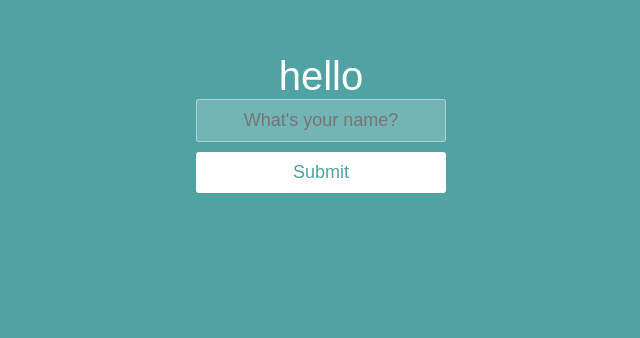
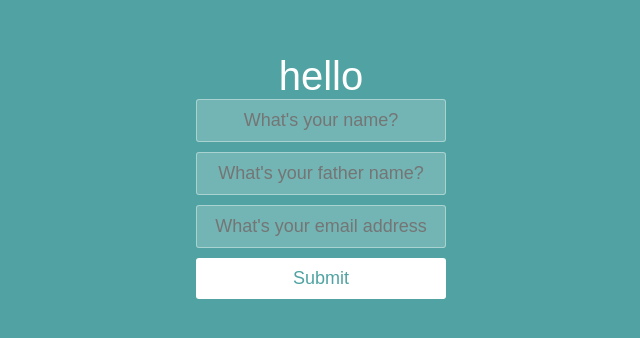
Before and after one commit to AKIDLLkidikifle/react-JSX, a React (Create React App) app: page / in a window 1280 px wide. Shown: the part 154-492 px from the top of the page, without its empty margins (319-959 px from the left). Built offline with nearby package versions, Linux system fonts and the light colour scheme; a web font is replaced by a local one.

Commit message:
changing complex state

```diff
--- a/src/components/App.jsx
+++ b/src/components/App.jsx
@@ -2,36 +2,55 @@ import React, {useState} from "react";
 
 function App() {
 
-   const[color, setcolor] = useState(false);
-
-   const [text, settext] = useState("");
-   const [heading, setheading] = useState("");
-
-   function handleClick(){
-    setcolor(true);
-   }
-
-   function handleMouseOut(){
-    setcolor(false);
-   }
+   const [contact, setcontact] = useState({
+       firstname: "",
+       lastname: "",
+       email:""
+   });
 
    function handleOnchange(event){
-     settext(event.target.value);
+            const {value, name} = event.target;
+
+            setcontact(prevvalue=>{
+                  if(name==="fname"){
+                       return(
+                        {
+                          firstname:value,
+                          lastname:prevvalue.lastname,
+                          email:prevvalue.email
+                        }
+                       )
+                  }
+                  else if(name==="lname"){
+                       return(
+                        {
+                          firstname:prevvalue.firstname,
+                          lastname:value,
+                          email:prevvalue.email
+                        }
+                       )
+                  }
+                  else{
+                        return(
+                          {
+                            firstname:prevvalue.firstname,
+                            lastname:prevvalue.lastname,
+                            email:value
+                          }
+                        )
+                  }
+            })
    }
-
-   function handleOnclick(event){
-    setheading(text);
-
-    event.preventDefault();
-   }
-
 
   return (
     <div className="container">
-      <form onSubmit={handleOnclick}>
-         <h1>hello {heading.slice(0,3)}</h1>
-         <input onChange={handleOnchange} type="text" placeholder="What's your name?"/>
-         <button type="submit" style={{backgroundColor: color ? "black" : "white"}}  onMouseOut={handleMouseOut} onMouseOver={handleClick}>Submit</button>
+      <form >
+         <h1>hello {contact.firstname} {contact.lastname}</h1>
+         <p>{contact.email}</p>
+         <input name="fname" onChange={handleOnchange} type="text" placeholder="What's your name?" value={contact.firstname}/>
+         <input name="lname" onChange={handleOnchange} type="text" placeholder="What's your father name?" value={contact.lastname}/>
+         <input name="email" onChange={handleOnchange} type="email" placeholder="What's your email address" value={contact.email}/>
+         <button type="submit">Submit</button>
       </form>
     </div>
   );
```
